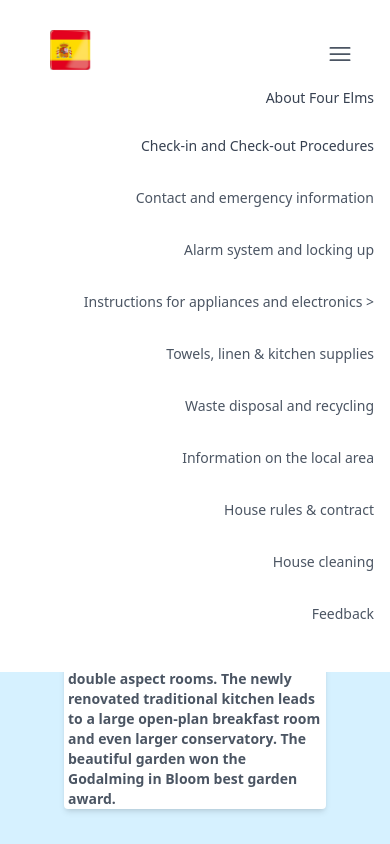
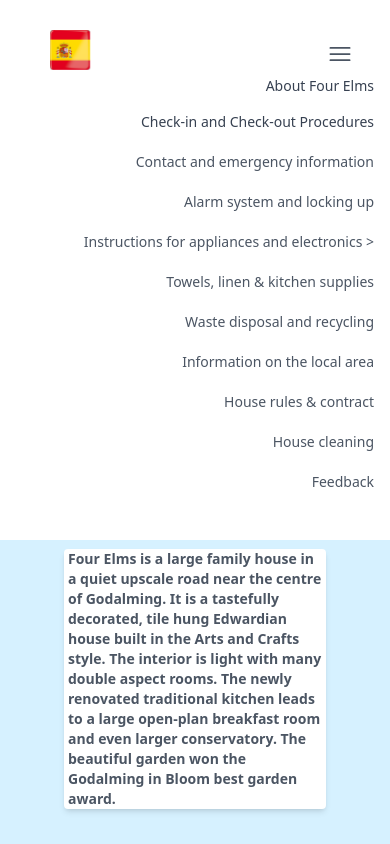
Before and after one commit to ConjecturesandRefutations/Four-Elms, a React (Create React App) app: page / in a window 390 px wide. Both pictures are taken after a click on the element 340 px from the left and 54 px from the top of the page. Shown: the top 844 px of the page. Built offline with nearby package versions, Linux system fonts and the light colour scheme.

Commit message:
small change

```diff
--- a/src/components/Navbar.js
+++ b/src/components/Navbar.js
@@ -50,29 +50,29 @@ return(
               </svg>
         </div>
     </div>
-    <ul class={`text-sm ${menuOpen ? "" : "hidden"} inline-block md:block mt-4`} id="menu">
+    <ul class={`text-sm ${menuOpen ? "" : "hidden"} inline-block md:block mt-1 md:mt-4`} id="menu">
         <li class="text-gray-700 my-1">
            <Link to={'/'} activeClassName="active" className="px-4 flex justify-end" onClick={handleMenuClick}>
                 <span> {lang==='english' ? 'About Four Elms' : 'Acerca de Four Elms'}</span>
             </Link>
         </li>
         <li class="text-gray-700 py-2">
-            <Link to={'/check-in-out'} class="px-4 flex justify-end mt-4" onClick={handleMenuClick}>
+            <Link to={'/check-in-out'} class="px-4 flex justify-end mt-1 md:mt-4" onClick={handleMenuClick}>
                 <span> {lang==='english' ? 'Check-in and Check-out Procedures' : 'Procedimientos de registro y salida'}</span>
             </Link>
         </li>
         <li class="py-2">
-            <Link to={'/contact'} class="px-4 flex justify-end mt-4" onClick={handleMenuClick}>
+            <Link to={'/contact'} class="px-4 flex justify-end mt-1 md:mt-4" onClick={handleMenuClick}>
                 <span> {lang==='english' ? 'Contact and emergency information' : 'Información de contacto y emergencia'}</span>
             </Link>
         </li>
         <li class="py-2">
-            <Link to={'/alarm'} class="px-4 flex justify-end mt-4" onClick={handleMenuClick}>
+            <Link to={'/alarm'} class="px-4 flex justify-end mt-1 md:mt-4" onClick={handleMenuClick}>
                 <span>{lang==='english' ? 'Alarm system and locking up' : 'Sistema de alarma y bloqueo'}</span>
             </Link>
         </li>
         <li class="py-2">
-            <Link to={'/appliances'} onClick={expandMenuClick} class="px-4 flex justify-end mt-4">
+            <Link to={'/appliances'} onClick={expandMenuClick} class="px-4 flex justify-end mt-1 md:mt-4">
                 <span >{lang==='english' ? `Instructions for appliances and electronics ${changeChevron(expandMenu)}` : `Instrucciones para electrodomésticos y electrónica ${changeChevron(expandMenu)}`}</span>
             </Link>
             </li>
@@ -95,32 +95,32 @@ return(
                    : null }
 
         <li class="py-2">
-            <Link to={'/towels'} class="px-4 flex justify-end mt-4" onClick={handleMenuClick}>
+            <Link to={'/towels'} class="px-4 flex justify-end mt-1 md:mt-4" onClick={handleMenuClick}>
                 <span>{lang==='english' ? 'Towels, linen & kitchen supplies' : 'Toallas, ropa de cama y utensilios de cocina'}</span>
             </Link>
         </li>
         <li class="py-2">
-            <Link to={'/waste'} class="px-4 flex justify-end mt-4" onClick={handleMenuClick}>
+            <Link to={'/waste'} class="px-4 flex justify-end mt-1 md:mt-4" onClick={handleMenuClick}>
                 <span>{lang==='english' ? 'Waste disposal and recycling' : 'Eliminación y reciclaje de residuos'}</span>
             </Link>
         </li>
         <li class="py-2">
-            <Link to={'/information'} class="px-4 flex justify-end mt-4" onClick={handleMenuClick}>
+            <Link to={'/information'} class="px-4 flex justify-end mt-1 md:mt-4" onClick={handleMenuClick}>
                 <span>{lang==='english' ? 'Information on the local area' : 'Información sobre el área local'}</span>
             </Link>
         </li>
         <li class="py-2">
-            <Link to={'/contract'} class="px-4 flex justify-end mt-4" onClick={handleMenuClick}>
+            <Link to={'/contract'} class="px-4 flex justify-end mt-1 md:mt-4" onClick={handleMenuClick}>
                 <span>{lang==='english' ? 'House rules & contract' : 'Reglas de la casa y contrato'}</span>
             </Link>
         </li>
         <li class="py-2">
-            <Link to={'/cleaning'} class="px-4 flex justify-end mt-4" onClick={handleMenuClick}>
+            <Link to={'/cleaning'} class="px-4 flex justify-end mt-1 md:mt-4" onClick={handleMenuClick}>
                 <span>{lang==='english' ? 'House cleaning' : 'Limpieza de la casa'}</span>
             </Link>
         </li>
         <li class="py-2">
-            <Link to={'/feedback'} class="px-4 flex justify-end mt-4" onClick={handleMenuClick}>
+            <Link to={'/feedback'} class="px-4 flex justify-end mt-1 md:mt-4" onClick={handleMenuClick}>
                 <span>{lang==='english' ? 'Feedback' : 'Retroalimentación'}</span>
             </Link>
         </li>
```
